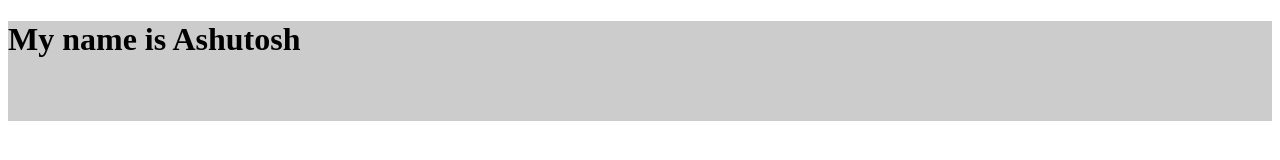
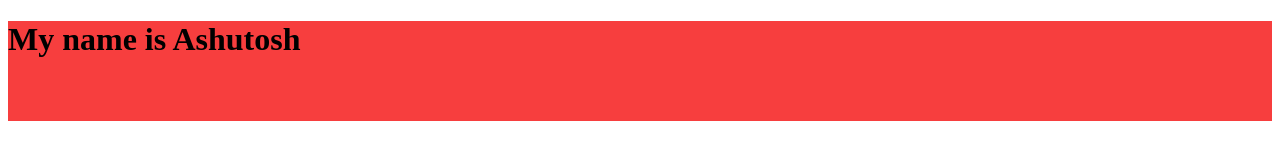
Before and after one commit to ashutosh-shukla/temp, a plain HTML site: page index.html in a window 1280 px wide. Drawn offline with Linux system fonts and the light colour scheme.

Commit message:
change is done

```diff
--- a/index.html
+++ b/index.html
@@ -7,7 +7,7 @@
     <title>Document</title>
 </head>
 <body>
-    <div style="width : 100%; height : 100px;background-color: rgb(204, 204, 204); color : #000"><h1>My name is Ashutosh</h1></div>
+    <div style="width : 100%; height : 100px;background-color: rgb(247, 62, 62); color : #000"><h1>My name is Ashutosh</h1></div>
 
 </body>
 </html>
```
